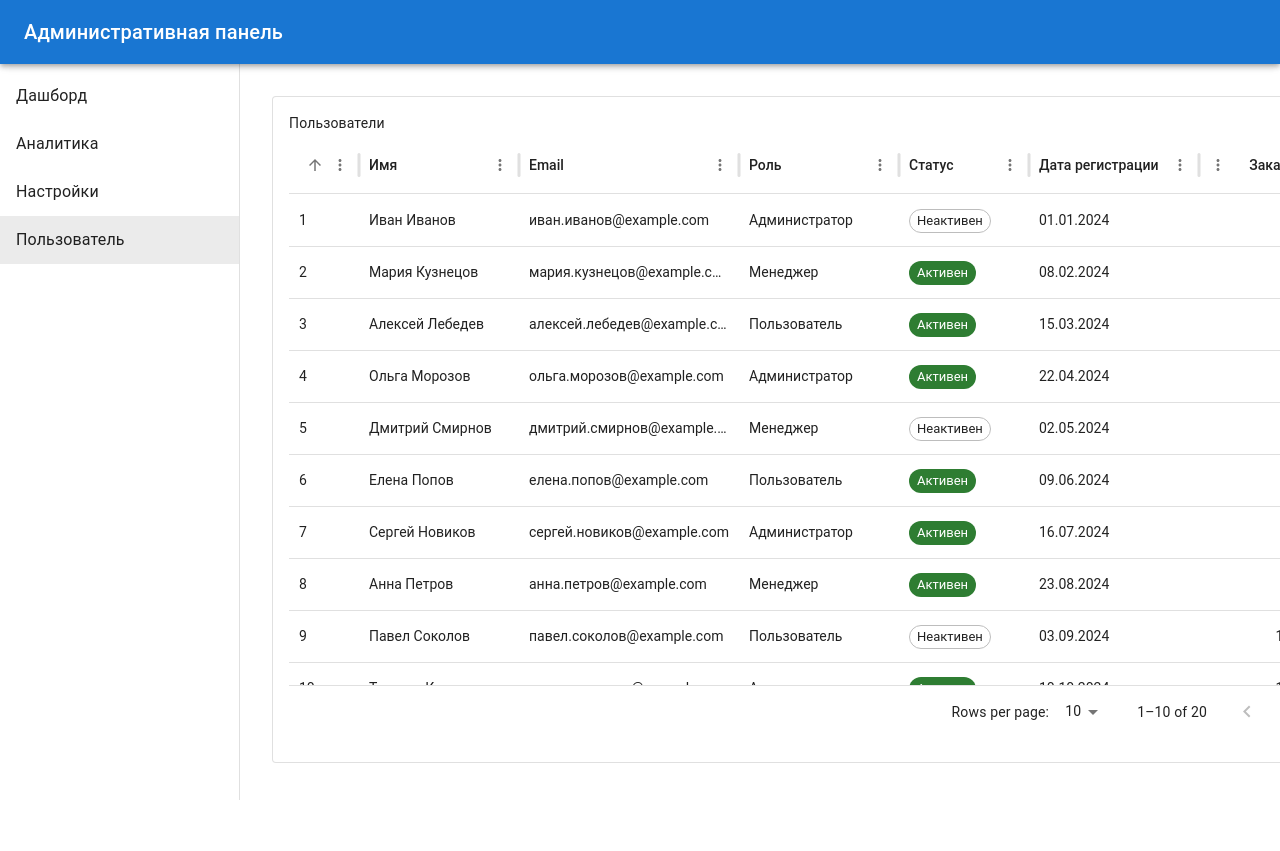
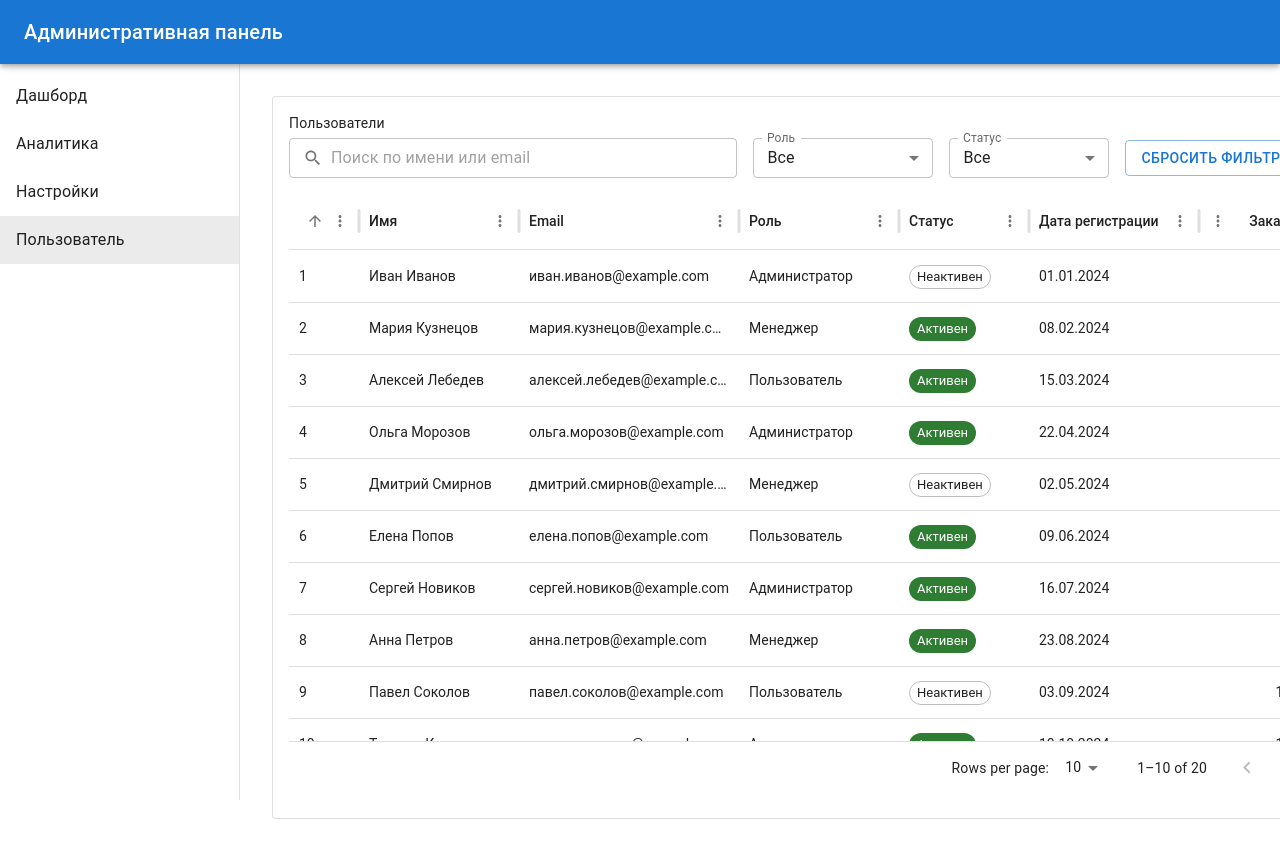
Before and after one commit to veliKerril/crm-admin, a React (Vite) app: page /users in a window 1280 px wide. Shown: the top 851 px of the page. Before the commit the page ends 800 px from the top, so only its background shows below. Built offline with nearby package versions, Linux system fonts and the light colour scheme.

Commit message:
users: filters added

```diff
--- a/src/pages/Users.jsx
+++ b/src/pages/Users.jsx
@@ -4,6 +4,8 @@ import Typography from '@mui/material/Typography'
 import Chip from '@mui/material/Chip'
 import { DataGrid } from '@mui/x-data-grid'
 import { usersData } from '../mocks'
+import { UsersFilters } from './UsersFilters'
+import { useState, useMemo } from 'react'
 
 const roleLabels = {
   admin: 'Администратор',
@@ -51,14 +53,29 @@ const columns = [
 ]
 
 export function Users() {
+  const [nameOrEmail, setNameOrEmail] = useState('')
+  const [role, setRole] = useState('all')
+  const [status, setStatus] = useState('all')
+  const filterProps = { nameOrEmail, role, status, setNameOrEmail, setRole, setStatus }
+
+  const filteredRows = useMemo(() => {
+    return usersData.filter((elem) => (
+      (elem.name.includes(nameOrEmail) ||
+      elem.email.includes(nameOrEmail)) &&
+      (role === 'all' || elem.role === role) &&
+      (status === 'all' || elem.status === status)
+    ))
+  }, [nameOrEmail, role, status])
+
   return (
     <Card variant="outlined">
       <CardContent>
         <Typography variant="body2" color="text.secondary" gutterBottom>
           Пользователи
         </Typography>
+        <UsersFilters { ...filterProps }/>
         <DataGrid
-          rows={usersData}
+          rows={filteredRows}
           columns={columns}
           initialState={{
             pagination: { paginationModel: { pageSize: 10, page: 0 } },
--- /dev/null
+++ b/src/pages/UsersFilters.jsx
@@ -0,0 +1,84 @@
+import Box from '@mui/material/Box'
+import TextField from '@mui/material/TextField'
+import InputAdornment from '@mui/material/InputAdornment'
+import FormControl from '@mui/material/FormControl'
+import InputLabel from '@mui/material/InputLabel'
+import Select from '@mui/material/Select'
+import MenuItem from '@mui/material/MenuItem'
+import Button from '@mui/material/Button'
+import SearchIcon from '@mui/icons-material/Search'
+
+export function UsersFilters({ nameOrEmail, role, status, setNameOrEmail, setRole, setStatus }) {
+
+  const onChangeStatus = (e) => {
+    setStatus(e.target.value)
+  }
+
+  const onChangeRole= (e) => {
+    setRole(e.target.value)
+  }
+
+
+  const onChangeNameOrEmail= (e) => {
+    setNameOrEmail(e.target.value)
+  }
+
+  const onResetClick = () => {
+    setStatus('all')
+    setRole('all')
+    setNameOrEmail('')
+  }
+
+
+  return (
+    <Box
+      sx={{
+        display: 'flex',
+        gap: 2,
+        mb: 2,
+        flexWrap: 'wrap',
+        alignItems: 'center',
+      }}
+    >
+      <TextField
+        size="small"
+        placeholder="Поиск по имени или email"
+        sx={{ flex: 1, minWidth: 240 }}
+        onChange={onChangeNameOrEmail}
+        value={nameOrEmail}
+        slotProps={{
+          input: {
+            startAdornment: (
+              <InputAdornment position="start" >
+                <SearchIcon fontSize="small" />
+              </InputAdornment>
+            ),
+          },
+        }}
+      />
+
+      <FormControl size="small" sx={{ minWidth: 180 }}>
+        <InputLabel id="role-filter-label">Роль</InputLabel>
+        <Select labelId="role-filter-label" label="Роль" defaultValue="all" onChange={onChangeRole} value={role}>
+          <MenuItem value="all">Все</MenuItem>
+          <MenuItem value="admin">Администратор</MenuItem>
+          <MenuItem value="manager">Менеджер</MenuItem>
+          <MenuItem value="user">Пользователь</MenuItem>
+        </Select>
+      </FormControl>
+
+      <FormControl size="small" sx={{ minWidth: 160 }}>
+        <InputLabel id="status-filter-label">Статус</InputLabel>
+        <Select labelId="status-filter-label" label="Статус" defaultValue="all" onChange={onChangeStatus} value={status}>
+          <MenuItem value="all">Все</MenuItem>
+          <MenuItem value="active">Активен</MenuItem>
+          <MenuItem value="inactive">Неактивен</MenuItem>
+        </Select>
+      </FormControl>
+
+      <Button variant="outlined" sx={{ ml: 'auto' }}  onClick={onResetClick}>
+        Сбросить фильтры
+      </Button>
+    </Box>
+  )
+}
```
